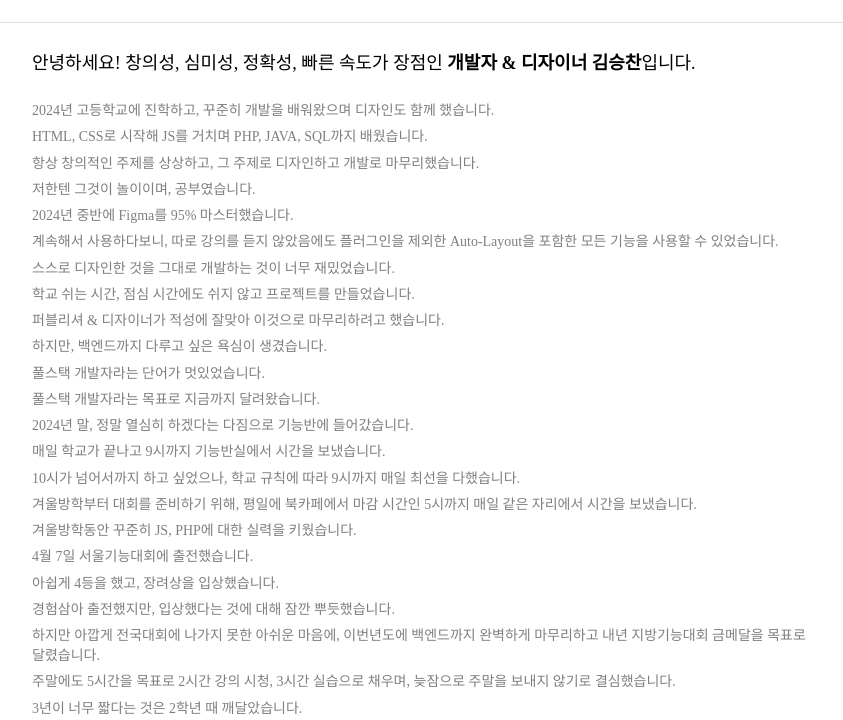
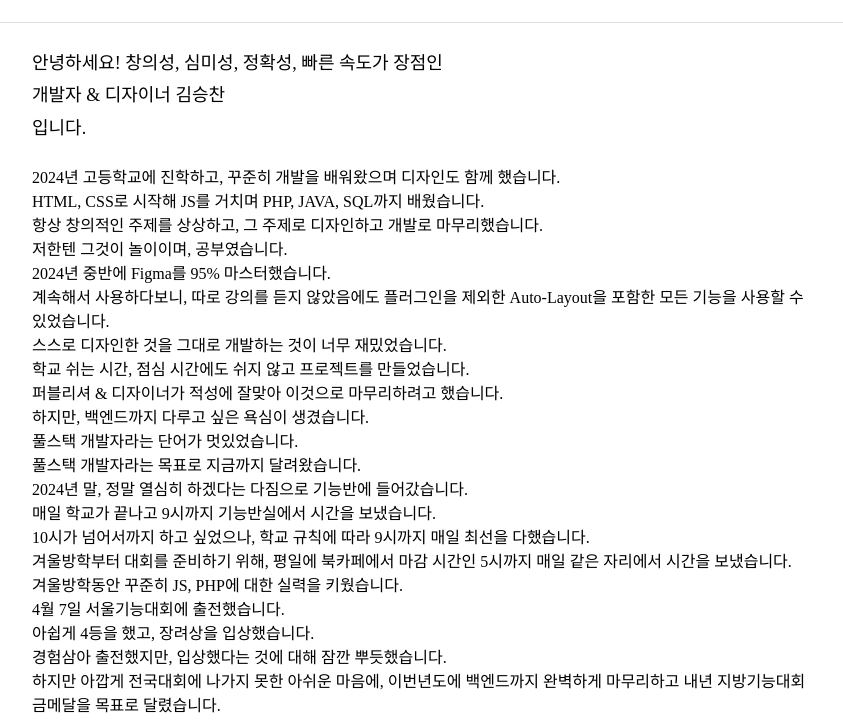
Before and after one commit to seungchan0911/portfolioSite, a plain HTML site: page about.html in a window 1280 px wide. Shown: the part 55-775 px from the top of the page, without its empty margins (218-1061 px from the left). Drawn offline with Linux system fonts and the light colour scheme; a web font is replaced by a local one.

Commit message:
Update about.css

```diff
--- a/css/about.css
+++ b/css/about.css
@@ -9,20 +9,20 @@ main {
 }
 
 .main-title {
+    display: flex;
+    flex-direction: column;
+    gap: 6.25px;
+
     font-size: 18px;
 }
 
-.main-title span {
-    font-weight: 700;
-}
-
-.story {
+.content {
     display: flex;
     flex-direction: column;
     gap: 6.25px;
 }
 
-.story li {
+.content li {
     font-size: 14px;
     color: rgba(0, 0, 0, 0.5);
 }
```
